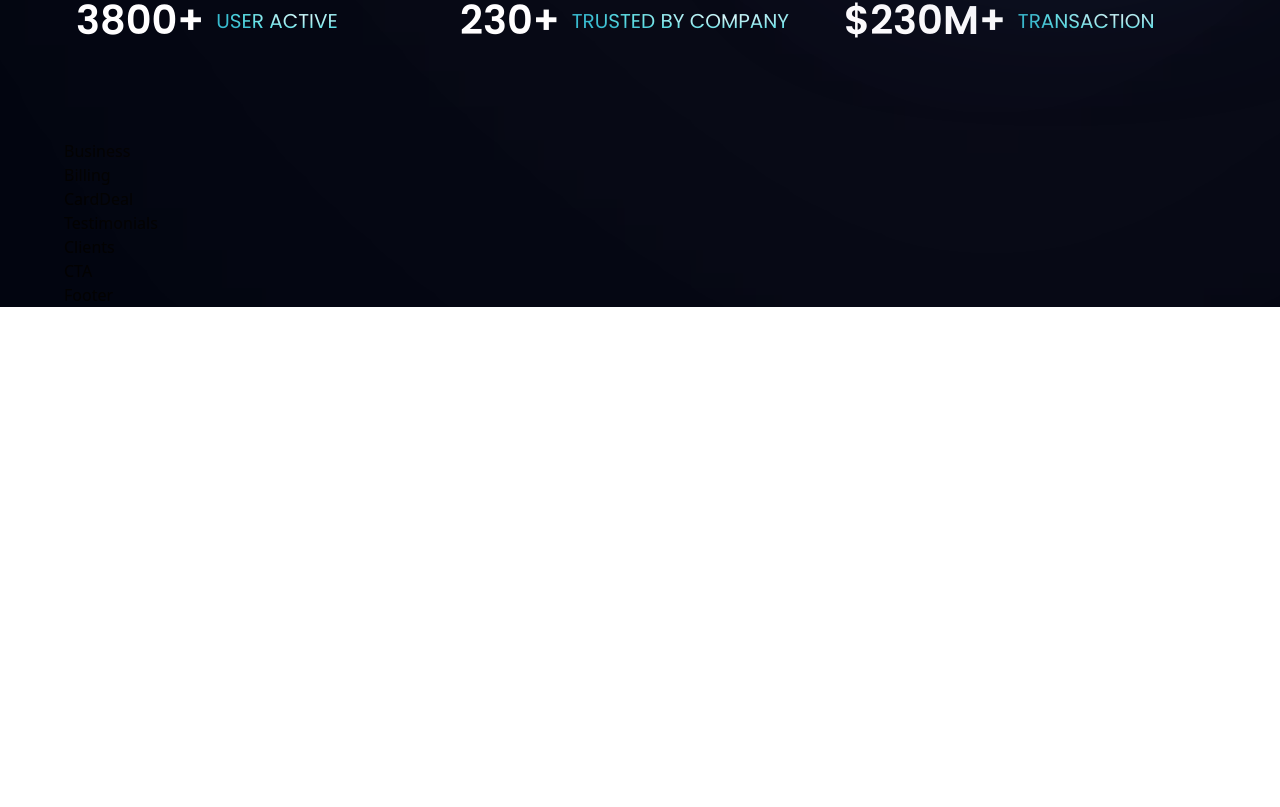
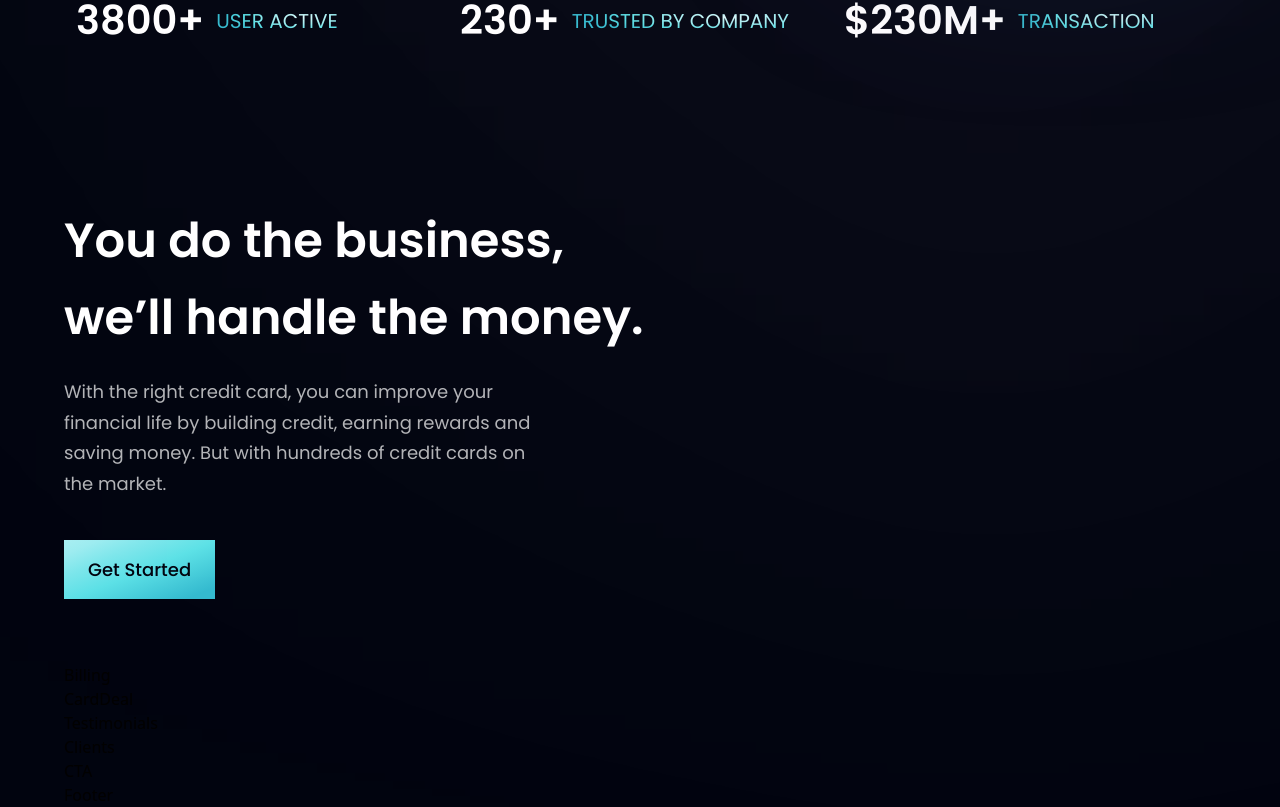
Before and after one commit to bkjml/bank_modern_app, a React (Vite) app: page / in a window 1280 px wide. Shown: the part 806-1613 px from the top of the page. Before the commit the page ends 1113 px from the top, so only its background shows below. Built offline with nearby package versions, Linux system fonts and the light colour scheme.

Commit message:
business button component

```diff
--- a/src/components/Business.jsx
+++ b/src/components/Business.jsx
@@ -1,8 +1,21 @@
 import React from 'react'
+
+import { features } from '../constants'
+import styles, { layout } from '../style'
+import Button from './Button'
+
 
 const Business = () => {
   return (
-    <div>Business</div>
+    <section id='section' className={layout.section}>
+      <div className={layout.sectionInfo}>
+        <h2 className={styles.heading2}>You do the business, <br className='sm:block hidden'/> we’ll handle the money.</h2>
+        <p className={`${styles.paragraph} max-w-[470px] mt-5`}>
+        With the right credit card, you can improve your financial life by building credit, earning rewards and saving money. But with hundreds of credit cards on the market.
+        </p>
+        <Button styles="mt-10"/>
+      </div>
+    </section>
   )
 }
 
--- a/src/components/Button.jsx
+++ b/src/components/Button.jsx
@@ -1,8 +1,10 @@
 import React from 'react'
 
-const Button = () => {
+const Button = ({styles}) => {
   return (
-    <div>Button</div>
+    <button type='button' className={`py-4 px-6 bg-blue-gradient font-poppins font-medium text-[18px] text-primary outline-none ${styles}`}>
+      Get Started
+    </button>
   )
 }
 
```
